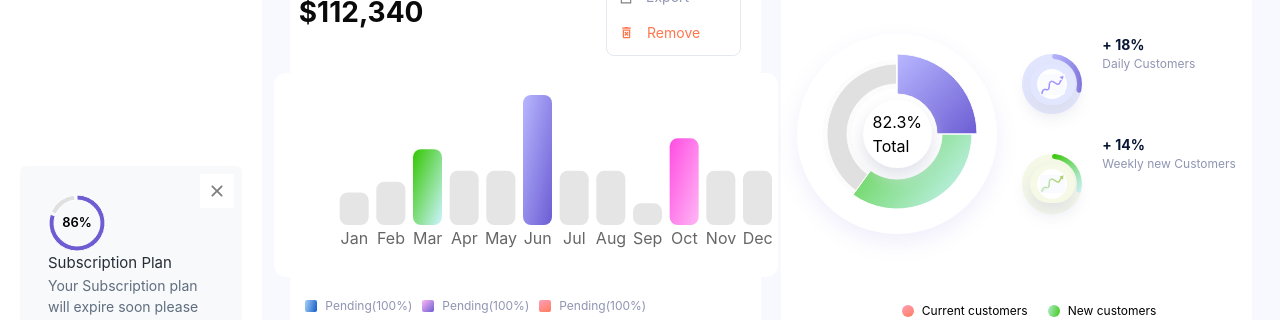
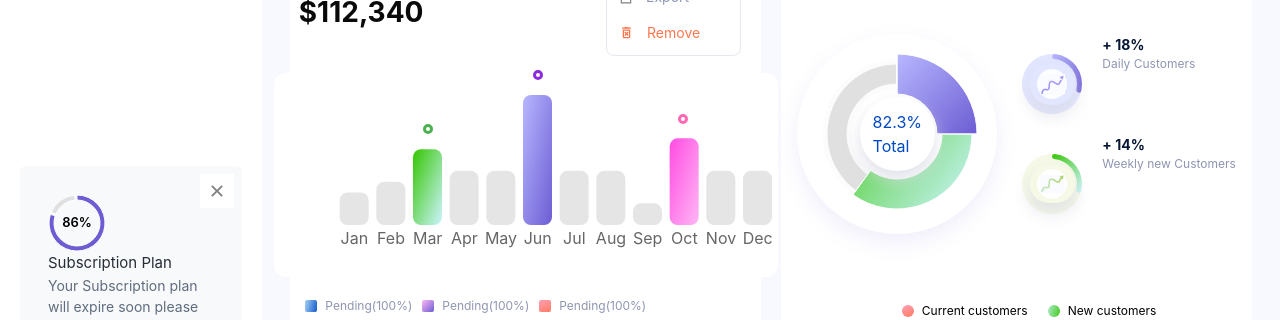
Before and after one commit to AdepojuWasiu/Dashboard, a React (Create React App) app: page / in a window 1280 px wide. Shown: the part 426-746 px from the top of the page. Built offline with nearby package versions, Linux system fonts and the light colour scheme; the HTML template or start-up script is replaced by a standard one.

Commit message:
fix typo

```diff
--- a/src/components/barchart/barchart.jsx
+++ b/src/components/barchart/barchart.jsx
@@ -1,101 +1,3 @@
-// import React from 'react';
-
-// import { BarChart, Bar, XAxis, YAxis, Tooltip, Cell } from "recharts";
-
-// // Sample Data
-// const data = [
-//   { name: "Jan", value: 30 },
-//   { name: "Feb", value: 40 },
-//   { name: "Mar", value: 70, highlight: true, color: "#4CAF50" },
-//   { name: "Apr", value: 50 },
-//   { name: "May", value: 50 },
-//   { name: "Jun", value: 120, highlight: true, color: "#8A2BE2" },
-//   { name: "Jul", value: 50 },
-//   { name: "Aug", value: 50 },
-//   { name: "Sep", value: 20 },
-//   { name: "Oct", value: 80, highlight: true, color: "#FF69B4" },
-//   { name: "Nov", value: 50 },
-//   { name: "Dec", value: 50 },
-// ];
-
-// const CustomTooltip = ({ active, payload, label }) => {
-//   if (active && payload && payload.length) {
-//     return (
-//       <div style={{ background: "#fff", border: "1px solid #ccc", padding: "10px" }}>
-//         <p>{`${label} : ${payload[0].value}`}</p>
-//       </div>
-//     );
-//   }
-//   return null;
-// };
-
-// const Barchart = () => {
-//   return (
-//     <div style={{ position: "relative", width: "500px", height: "200px" }} className='mt-10 border-[2px] border-[#fff] rounded-xl bg-[#ffff]'>
-//     {/* Recharts Bar Chart */}
-//     <BarChart
-//       width={500}
-//       height={200}
-//       data={data}
-//       margin={{ top: 20, right: 20, left: 20, bottom: 20 }}
-//     >
-//       {/* X and Y axes */}
-//       <XAxis dataKey="name" tickLine={false} axisLine={false} />
-//       <YAxis tickLine={false} axisLine={false} tick = {false} />
-//       <Tooltip content={<CustomTooltip />} />
-
-//       {/* Bars */}
-//       <Bar dataKey="value" radius={[8, 8, 8, 8]}>
-//         {data.map((entry, index) => (
-//           <Cell
-//             key={`cell-${index}`}
-//             fill={entry.highlight ? entry.color : "#e5e5e5"} // Default or highlight color
-//           />
-//         ))}
-//       </Bar>
-//     </BarChart>
-
-//           <div
-//               style={{
-//                 position: "absolute",
-//                 width: "10px",
-//                 height: "10px",
-//                 border: `3px solid `,
-//                 borderRadius: "50%",
-//                 transform: "translate(-50%, -50%)",
-//                 top: 96,
-//                 right: 406
-//               }}
-//             />
-//                   <div
-//               style={{
-//                 position: "absolute",
-//                 width: "10px",
-//                 height: "10px",
-//                 border: `3px solid `,
-//                 borderRadius: "50%",
-//                 transform: "translate(-50%, -50%)",
-//                 top: 0,
-//                 right: 82
-//               }}
-//             />
-//            <div
-//             style={{
-//               position: "absolute",
-//               width: "10px",
-//               height: "10px",
-//               border: `3px solid `,
-//               borderRadius: "50%",
-//               transform: "translate(-50%, -50%)",
-//               top: 76,
-//               right: 15
-//             }}
-//           />
-//   </div>
-//   )
-// }
-
-// export default Barchart;
 
 import React from 'react';
 import { BarChart, Bar, XAxis, YAxis, Tooltip, Cell } from "recharts";
@@ -131,9 +33,9 @@ const Barchart = () => {
   return (
         <div>
               <div
-      style={{ position: "relative" }}
       className="mt-10 sm:flex hidden border-[2px] border-[#fff] rounded-xl bg-[#ffff]"
     >
+      <div className='relative'>
       <BarChart
         width={500}
         height={200}
@@ -171,12 +73,57 @@ const Barchart = () => {
           ))}
         </Bar>
       </BarChart>
+
+      <div
+            style={{
+              position: "absolute",
+              width: "10px",
+              height: "10px",
+              border: `3px solid `,
+              borderRadius: "50%",
+              transform: "translate(-50%, -50%)",
+              top: '27%',
+              right: '67.5%',
+              color: '#4CAF50'
+            }}
+          />
+            <div
+            style={{
+              position: "absolute",
+              width: "10px",
+              height: "10px",
+              border: `3px solid `,
+              borderRadius: "50%",
+              transform: "translate(-50%, -50%)",
+              top: '22%',
+              right: '16.5%',
+              color: '#FF69B4'
+            }}
+          />
+
+          <div
+            style={{
+              position: "absolute",
+              width: "10px",
+              height: "10px",
+              border: `3px solid `,
+              borderRadius: "50%",
+              transform: "translate(-50%, -50%)",
+              top: '0%',
+              right: '45.5%',
+              color: '#8A2BE2'
+            }}
+          />
+      </div>
+
     </div>
 
+
+ {/* bar chart for mobile view */}
     <div
-      style={{ position: "relative" }}
       className="mt-10 sm:hidden flex border-[2px] border-[#fff] rounded-xl bg-[#ffff]"
     >
+    <div className='relative'>
       <BarChart
         width={300}
         height={200}
@@ -214,6 +161,48 @@ const Barchart = () => {
           ))}
         </Bar>
       </BarChart>
+      <div
+            style={{
+              position: "absolute",
+              width: "10px",
+              height: "10px",
+              border: `3px solid `,
+              borderRadius: "50%",
+              transform: "translate(-50%, -50%)",
+              top: '27%',
+              right: '60.5%',
+              color: '#4CAF50'
+            }}
+          />
+            <div
+            style={{
+              position: "absolute",
+              width: "10px",
+              height: "10px",
+              border: `3px solid `,
+              borderRadius: "50%",
+              transform: "translate(-50%, -50%)",
+              top: '22%',
+              right: '13.8%',
+              color: '#FF69B4'
+            }}
+          />
+
+          <div
+            style={{
+              position: "absolute",
+              width: "10px",
+              height: "10px",
+              border: `3px solid `,
+              borderRadius: "50%",
+              transform: "translate(-50%, -50%)",
+              top: '0%',
+              right: '40.5%',
+              color: '#8A2BE2'
+            }}
+          />
+    </div>
+
     </div>
         </div>
   );
--- a/src/components/graph2/graph.jsx
+++ b/src/components/graph2/graph.jsx
@@ -22,7 +22,7 @@ const Piechart = () => {
          <div className="relative w-[200px]  h-[200px] shadow-pie rounded-full md:flex hidden">
       {/* Pie Chart */}
       <PieChart width={200} height={200}>
-        {/* Define Gradients */}
+        {/*  Gradients */}
         <defs>
           <linearGradient id="gradient4" x1="0" y1="0" x2="1" y2="1">
             <stop offset="0%" stopColor="#33C600" />
@@ -48,7 +48,7 @@ const Piechart = () => {
             <Cell key={`cell-${index}`} fill={index === 0 ? "#e0e0e0" : "#6C5DD3"} />
           ))}
         </Pie>
-
+         {/* Second Pie */}
         <Pie
           data={data3}
           dataKey="value"
@@ -63,7 +63,7 @@ const Piechart = () => {
           ))}
         </Pie>
 
-        {/* Second Pie */}
+        {/* Third Pie */}
         <Pie
           data={data2}
           dataKey="value"
@@ -78,23 +78,24 @@ const Piechart = () => {
           ))}
         </Pie>
 
-        {/* Third Pie */}
+
 
       </PieChart>
 
       {/* Overlayed Text */}
       <div className="absolute inset-0 flex flex-col justify-center items-center rounded-full">
-        <div className="rounded-full inner-pie p-[10px]">
+        <div className="rounded-full inner-pie p-[13px]  text-[#0049C6]">
           <p>82.3%</p>
           <p>Total</p>
         </div>
       </div>
     </div>
 
+    {/* piechart for mobile  */}
+
     <div className="relative  w-[150px]  h-[150px] shadow-pie rounded-full md:hidden">
-      {/* Pie Chart */}
       <PieChart width={160} height={160}>
-        {/* Define Gradients */}
+        {/* Gradients */}
         <defs>
           <linearGradient id="gradient4" x1="0" y1="0" x2="1" y2="1">
             <stop offset="0%" stopColor="#33C600" />
@@ -120,7 +121,7 @@ const Piechart = () => {
             <Cell key={`cell-${index}`} fill={index === 0 ? "#e0e0e0" : "#6C5DD3"} />
           ))}
         </Pie>
-
+           {/* Second Pie */}
         <Pie
           data={data3}
           dataKey="value"
@@ -134,8 +135,7 @@ const Piechart = () => {
             <Cell key={`cell-${index}`} fill={index === 0 ? "#4CAF50" : "#e0e0e01A"} />
           ))}
         </Pie>
-
-        {/* Second Pie */}
+         {/* Third Pie */}
         <Pie
           data={data2}
           dataKey="value"
@@ -150,13 +150,11 @@ const Piechart = () => {
           ))}
         </Pie>
 
-        {/* Third Pie */}
-
       </PieChart>
 
       {/* Overlayed Text */}
       <div className="absolute inset-0 flex flex-col justify-center items-center rounded-full">
-        <div className="rounded-full inner-pie p-[10px]">
+        <div className="rounded-full inner-pie p-[10px] text-[#0049C6] text-[13px]">
           <p>82.3%</p>
           <p>Total</p>
         </div>
--- a/src/components/main/main.jsx
+++ b/src/components/main/main.jsx
@@ -94,7 +94,7 @@ const Main = () => {
                <div className='absolute top-[55%] left-[68%]  bg-white p-0.5 rounded-full'><img src={vector2} alt="vector" className='object-contain w-[12px] h-[12px]'/></div>
                <div className='absolute top-[40%] left-[79%]  bg-white p-0.5 rounded-full'><img src={vector2} alt="vector" className='object-contain w-[12px] h-[12px]'/></div>
                <div className='absolute top-[11%] left-[80%]  bg-white p-0.5 rounded-full'><img src={vector2} alt="vector" className='object-contain w-[12px] h-[12px]'/></div>
-               <div className='absolute top-[95%] left-[85%]  bg-white p-0.5 rounded-full'><img src={vector2} alt="vector" className='object-contain w-[12px] h-[12px]'/></div>
+               <div className='absolute top-[92%] left-[85%]  bg-white p-0.5 rounded-full'><img src={vector2} alt="vector" className='object-contain w-[12px] h-[12px]'/></div>
               </div>
           </div>
           <div className='border-[2px] border-[#fff] rounded-lg p-4 lg:pr-[67px] bg-white flex flex-col  justify-center items-center gap-4'>
```
